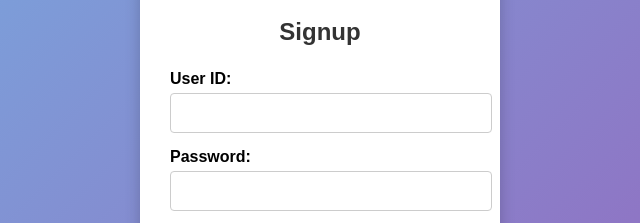
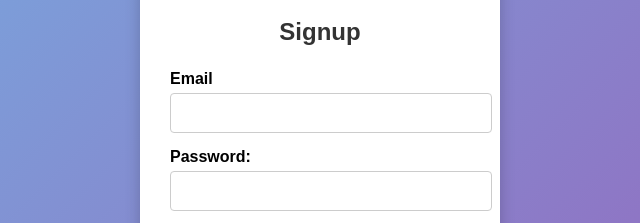
Before and after one commit to ankitnarang-ai/Automated-Time-Table-MERN, a plain HTML site: page Frontend/signup.html in a window 1280 px wide. Shown: the part 261-484 px from the top of the page, 320-960 px from the left. Drawn offline with Linux system fonts and the light colour scheme.

Commit message:
- [Fixed] Change name from user id to Email

```diff
--- a/Frontend/signup.html
+++ b/Frontend/signup.html
@@ -73,7 +73,7 @@ button:hover {
 <div class="signup-container">
     <h2>Signup</h2>
     <div>
-        <label for="newUserId">User ID:</label>
+        <label for="newUserId">Email</label>
         <input type="text" id="newUserId">
     </div>
     <div>
```
